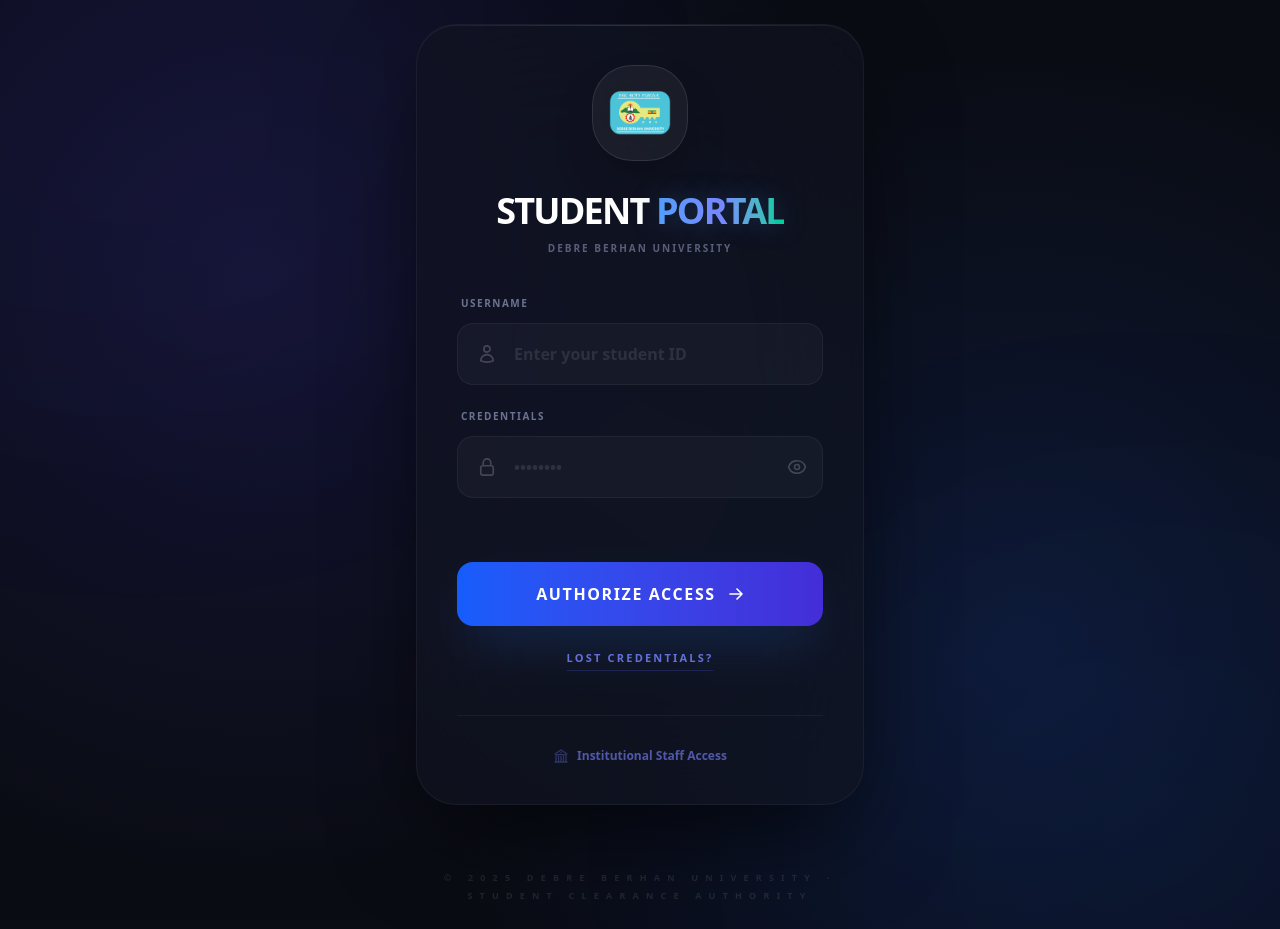
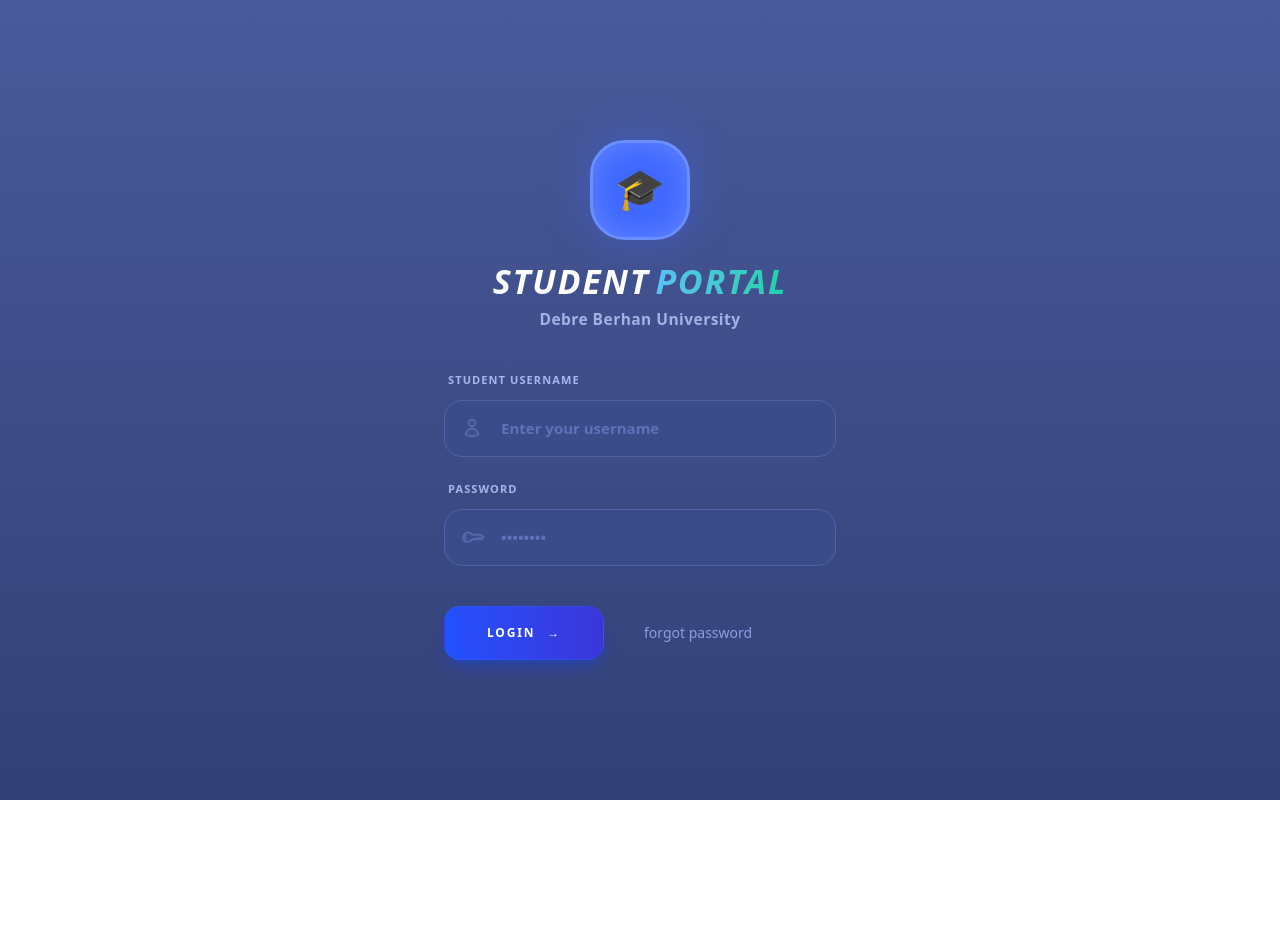
Before and after one commit to awokedersie/Student-Clearance, a React (Vite) app in the folder client/: page /login in a window 1280 px wide. After the commit the page ends 800 px from the top, so only its background shows below. Built offline with nearby package versions, Linux system fonts and the light colour scheme.

Commit message:
style: exactly match student login page to the provided image design

```diff
--- a/client/src/components/student/StudentLogin.tsx
+++ b/client/src/components/student/StudentLogin.tsx
@@ -6,7 +6,6 @@
 const Login: React.FC = () => {
     const [username, setUsername] = useState('');
     const [password, setPassword] = useState('');
-    const [showPassword, setShowPassword] = useState(false);
     const [error, setError] = useState('');
     const [loading, setLoading] = useState(false);
     const navigate = useNavigate();
@@ -35,19 +34,15 @@
     };
 
     return (
-        <div className="login-page student-portal">
-            {/* Background Decorative Elements */}
-            <div className="bg-decorative-1"></div>
-            <div className="bg-decorative-2"></div>
+        <div className="login-page">
+            <div className="login-content">
 
-            <div className="login-content">
-                {/* Login Container */}
-                <div className="login-card">
-                    <div className="relative z-10">
-                        {/* Logo/Identity Area */}
-                        <div className="text-center mb-10">
+                {/* Logo and Typography */}
+                <div className="login-title-container">
+                    <div className="flex justify-center mb-4">
                         <div className="logo-container">
-                                <img src="/logo.png" className="w-full h-full object-contain p-4" alt="DBU Logo" />
+                            <span className="text-[40px] leading-none mb-1">🎓</span>
+                        </div>
                     </div>
                     <h1 className="login-title">
                         STUDENT <span className="portal-accent">PORTAL</span>
@@ -56,17 +51,18 @@
                 </div>
 
                 {error && (
-                            <div className="error-message animate-in fade-in slide-in-from-top-2">
+                    <div className="error-message">
                         ⚠️ {error}
                     </div>
                 )}
 
-                        <form onSubmit={handleSubmit} className="space-y-6">
-                            <div className="space-y-1">
-                                <label className="form-label">Username</label>
+                {/* Form Elements */}
+                <form onSubmit={handleSubmit} className="w-full mt-8">
+                    <div className="mb-6 relative">
+                        <label className="form-label">STUDENT USERNAME</label>
                         <div className="input-wrapper group">
                             <span className="input-icon">
-                                        <svg xmlns="http://www.w3.org/2000/svg" fill="none" viewBox="0 0 24 24" strokeWidth={2} stroke="currentColor" className="w-5 h-5">
+                                <svg xmlns="http://www.w3.org/2000/svg" fill="none" viewBox="0 0 24 24" strokeWidth={2.5} stroke="currentColor" className="w-5 h-5 opacity-70">
                                     <path strokeLinecap="round" strokeLinejoin="round" d="M15.75 6a3.75 3.75 0 1 1-7.5 0 3.75 3.75 0 0 1 7.5 0ZM4.501 20.118a7.5 7.5 0 0 1 14.998 0A17.933 17.933 0 0 1 12 21.75c-2.676 0-5.216-.584-7.499-1.632Z" />
                                 </svg>
                             </span>
@@ -74,50 +70,33 @@
                                 type="text"
                                 value={username}
                                 onChange={(e) => setUsername(e.target.value)}
-                                        placeholder="Enter your student ID"
+                                placeholder="Enter your username"
                                 className="input-field"
                                 required
                             />
                         </div>
                     </div>
 
-                            <div className="space-y-1">
-                                <label className="form-label">Credentials</label>
-                                <div className="input-wrapper relative group">
+                    <div className="mb-8 relative">
+                        <label className="form-label">PASSWORD</label>
+                        <div className="input-wrapper group">
                             <span className="input-icon">
-                                        <svg xmlns="http://www.w3.org/2000/svg" fill="none" viewBox="0 0 24 24" strokeWidth={2} stroke="currentColor" className="w-5 h-5">
-                                            <path strokeLinecap="round" strokeLinejoin="round" d="M16.5 10.5V6.75a4.5 4.5 0 1 0-9 0v3.75m-.75 11.25h10.5a2.25 2.25 0 0 0 2.25-2.25v-6.75a2.25 2.25 0 0 0-2.25-2.25H6.75a2.25 2.25 0 0 0-2.25 2.25v6.75a2.25 2.25 0 0 0 2.25 2.25Z" />
+                                <svg xmlns="http://www.w3.org/2000/svg" fill="none" viewBox="0 0 24 24" strokeWidth={2.5} stroke="currentColor" className="w-5 h-5 opacity-70 scale-x-[-1] -rotate-45">
+                                    <path strokeLinecap="round" strokeLinejoin="round" d="M15.75 5.25a3 3 0 0 1 3 3m3 0a6 6 0 0 1-7.029 5.912c-.563-.097-1.159.026-1.563.43L10.5 17.25H8.25v2.25H6v2.25H2.25v-2.818c0-.597.237-1.17.659-1.591l6.499-6.499c.404-.404.527-.1.43-.563A6 6 0 1 1 21.75 8.25Z" />
                                 </svg>
                             </span>
                             <input
-                                        type={showPassword ? "text" : "password"}
+                                type="password"
                                 value={password}
                                 onChange={(e) => setPassword(e.target.value)}
                                 placeholder="••••••••"
-                                        className="input-field pr-12"
+                                className="input-field"
                                 required
                             />
-                                    <button
-                                        type="button"
-                                        onClick={() => setShowPassword(!showPassword)}
-                                        className="absolute right-4 top-1/2 -translate-y-1/2 text-white/20 hover:text-blue-400 transition-colors focus:outline-none"
-                                        title={showPassword ? "Hide password" : "Show password"}
-                                    >
-                                        {showPassword ? (
-                                            <svg xmlns="http://www.w3.org/2000/svg" fill="none" viewBox="0 0 24 24" strokeWidth={2} stroke="currentColor" className="w-5 h-5">
-                                                <path strokeLinecap="round" strokeLinejoin="round" d="M3.98 8.223A10.477 10.477 0 0 0 1.934 12C3.226 16.338 7.244 19.5 12 19.5c.993 0 1.953-.138 2.863-.395M6.228 6.228A10.451 10.451 0 0 1 12 4.5c4.756 0 8.773 3.162 10.065 7.498a10.522 10.522 0 0 1-4.293 5.774M6.228 6.228 3 3m3.228 3.228 3.65 3.65m7.894 7.894L21 21m-3.228-3.228-3.65-3.65m0 0a3 3 0 1 0-4.243-4.243m4.242 4.242L9.88 9.88" />
-                                            </svg>
-                                        ) : (
-                                            <svg xmlns="http://www.w3.org/2000/svg" fill="none" viewBox="0 0 24 24" strokeWidth={2} stroke="currentColor" className="w-5 h-5">
-                                                <path strokeLinecap="round" strokeLinejoin="round" d="M2.036 12.322a1.012 1.012 0 0 1 0-.639C3.423 7.51 7.36 4.5 12 4.5c4.638 0 8.573 3.007 9.963 7.178.07.207.07.431 0 .639C20.577 16.49 16.64 19.5 12 19.5c-4.638 0-8.573-3.007-9.963-7.178Z" />
-                                                <path strokeLinecap="round" strokeLinejoin="round" d="M15 12a3 3 0 1 1-6 0 3 3 0 0 1 6 0Z" />
-                                            </svg>
-                                        )}
-                                    </button>
                         </div>
                     </div>
 
-                            <div className="flex flex-col gap-6 pt-4">
+                    <div className="login-actions">
                         <button
                             type="submit"
                             disabled={loading}
@@ -127,42 +106,16 @@
                                 <div className="w-5 h-5 border-2 border-white/30 border-t-white rounded-full animate-spin"></div>
                             ) : (
                                 <>
-                                            <span>Authorize Access</span>
-                                            <svg xmlns="http://www.w3.org/2000/svg" fill="none" viewBox="0 0 24 24" strokeWidth={2.5} stroke="currentColor" className="w-4 h-4 transition-transform group-hover:translate-x-1">
-                                                <path strokeLinecap="round" strokeLinejoin="round" d="M13.5 4.5 21 12m0 0-7.5 7.5M21 12H3" />
-                                            </svg>
+                                    LOGIN <span>&rarr;</span>
                                 </>
                             )}
                         </button>
 
-                                <div className="flex items-center justify-center">
-                                    <Link
-                                        to="/forgot-password"
-                                        className="text-[11px] font-black uppercase tracking-[0.2em] text-indigo-400/80 hover:text-indigo-300 transition-all underline underline-offset-8 decoration-indigo-500/20"
-                                    >
-                                        Lost credentials?
+                        <Link to="/forgot-password" className="forgot-password-link">
+                            forgot password
                         </Link>
                     </div>
-                            </div>
                 </form>
-
-                        <div className="mt-12 pt-8 border-t border-white/5 text-center">
-                            <Link
-                                to="/admin/login"
-                                className="footer-link group"
-                            >
-                                <svg xmlns="http://www.w3.org/2000/svg" fill="none" viewBox="0 0 24 24" strokeWidth={2} stroke="currentColor" className="w-4 h-4 opacity-50 group-hover:opacity-100 transition-opacity">
-                                    <path strokeLinecap="round" strokeLinejoin="round" d="M12 21v-8.25M15.75 21v-8.25M8.25 21v-8.25M3 9l9-6 9 6m-1.5 12V10.332A48.36 48.36 0 0 0 12 9.75c-2.551 0-5.056.2-7.5.582V21M3 21h18M12 6.75h.008v.008H12V6.75Z" />
-                                </svg>
-                                <span>Institutional Staff Access</span>
-                            </Link>
-                        </div>
-                    </div>
-                </div>
-
-                <p className="copyright-text">
-                    &copy; 2025 Debre Berhan University · Student Clearance Authority
-                </p>
             </div>
         </div>
     );
--- a/client/src/styles/student.css
+++ b/client/src/styles/student.css
@@ -21,112 +21,86 @@
 
 /* --- Refactored Login Page Styles --- */
 
-/* --- Premium Student Login Page Styles --- */
+/* --- Exact Match Premium Student Login Page Styles --- */
 
 .login-page {
-    @apply min-h-screen bg-[#0a0c14] flex items-center justify-center p-6 font-sans relative overflow-hidden;
-    background-image:
-        radial-gradient(circle at 20% 30%, rgba(79, 70, 229, 0.15) 0%, transparent 50%),
-        radial-gradient(circle at 80% 70%, rgba(37, 99, 235, 0.15) 0%, transparent 50%);
+    @apply min-h-screen flex flex-col items-center justify-center relative overflow-hidden font-sans;
+    background: linear-gradient(to bottom, #495a9b, #334076);
 }
 
-.bg-decorative-1 {
-    @apply absolute top-[-15%] left-[-15%] w-[50%] h-[50%] bg-indigo-600/10 rounded-full blur-[160px] animate-pulse;
-}
-
-.bg-decorative-2 {
-    @apply absolute bottom-[-15%] right-[-15%] w-[50%] h-[50%] bg-blue-600/10 rounded-full blur-[160px] animate-pulse delay-1000;
+/* Remove decorative backgrounds since the image doesn't have them */
+.bg-decorative-1, .bg-decorative-2 {
+    display: none;
 }
 
 .login-content {
-    @apply max-w-md w-full relative z-10;
+    @apply w-[440px] max-w-full px-6 relative z-10;
+}
+
+.login-card {
+    @apply w-full flex flex-col items-center;
 }
 
 .logo-container {
-    @apply inline-flex items-center justify-center w-24 h-24 bg-white/5 rounded-[40px] shadow-2xl mx-auto mb-8 transform transition-all duration-700 border border-white/10 backdrop-blur-3xl overflow-hidden relative;
+    @apply w-[100px] h-[100px] bg-[#3e68ff] rounded-[35px] flex items-center justify-center mb-2 border-[3px] border-[#6b8fff] relative;
+    box-shadow: 0 0 45px rgba(62, 104, 255, 0.4), inset 0 0 30px rgba(255, 255, 255, 0.2);
 }
 
-.logo-container::before {
-    content: '';
-    @apply absolute inset-0 bg-gradient-to-tr from-indigo-500/20 to-blue-500/20 opacity-0 transition-opacity duration-700;
-}
-
-.logo-container:hover {
-    @apply scale-110 -rotate-3 border-indigo-500/30;
-}
-
-.logo-container:hover::before {
-    @apply opacity-100;
+.login-title-container {
+    @apply text-center mb-10;
 }
 
 .login-title {
-    @apply text-4xl font-black text-white tracking-tighter uppercase leading-none;
+    @apply text-[34px] font-black text-white italic tracking-wider uppercase flex items-center justify-center gap-[6px] leading-none;
 }
 
 .portal-accent {
-    @apply text-transparent bg-clip-text bg-gradient-to-r from-blue-400 via-indigo-400 to-emerald-400;
-    text-shadow: 0 0 30px rgba(96, 165, 250, 0.3);
+    @apply text-transparent bg-clip-text bg-gradient-to-r from-[#59c3f5] to-[#1fd0a6] normal-case italic;
 }
 
 .login-subtitle {
-    @apply text-indigo-200/40 mt-3 font-semibold tracking-[0.2em] uppercase text-[10px];
-}
-
-.login-card {
-    @apply bg-[#111420]/60 backdrop-blur-3xl rounded-[40px] border border-white/5 p-10 relative overflow-hidden;
-    box-shadow:
-        0 40px 100px -20px rgba(0, 0, 0, 0.7),
-        inset 0 1px 1px 0 rgba(255, 255, 255, 0.05);
-}
-
-.login-card::after {
-    content: '';
-    @apply absolute top-0 left-0 w-full h-[1px] bg-gradient-to-r from-transparent via-white/20 to-transparent opacity-50;
+    @apply text-[#a3b1e3] mt-2.5 text-[15.5px] font-semibold tracking-[0.03em];
 }
 
 .error-message {
-    @apply mb-8 p-4 bg-red-500/10 border border-red-500/20 rounded-2xl text-red-300 text-xs font-bold text-center backdrop-blur-xl;
+    @apply mb-6 p-4 bg-red-500/10 border border-red-500/20 rounded-2xl text-red-300 text-xs font-bold text-center;
 }
 
 .form-label {
-    @apply block text-[10px] font-black text-indigo-200/50 uppercase tracking-[0.15em] mb-3 ml-1;
+    @apply block text-[11px] font-black text-[#a6b6ea] uppercase tracking-widest pl-1 mb-3;
 }
 
 .input-wrapper {
-    @apply relative;
+    @apply relative mb-1;
 }
 
 .input-icon {
-    @apply absolute left-5 top-1/2 -translate-y-1/2 text-lg text-white/20 transition-all duration-300 group-focus-within:text-blue-400 group-focus-within:scale-110;
+    @apply absolute left-[18px] top-1/2 -translate-y-1/2 transition-colors duration-300;
+    color: #6173b8;
+}
+
+.input-wrapper:focus-within .input-icon {
+    @apply text-[#bfa04d];
 }
 
 .input-field {
-    @apply w-full bg-white/[0.03] border border-white/5 rounded-2xl pl-14 pr-6 py-4.5 text-white font-semibold transition-all duration-300 placeholder:text-white/10;
+    @apply w-full bg-[#3b4c8a] border-[1.5px] border-[#5063a6] rounded-[18px] pl-[56px] pr-4 py-4 text-[#e2e8f0] font-[600] transition-all duration-300 placeholder:text-[#5e71ba] text-[15px];
 }
 
 .input-field:focus {
-    @apply outline-none bg-white/[0.06] border-blue-500/30 ring-4 ring-blue-500/10;
+    @apply outline-none border-[#1f63e6] ring-2 ring-[#0a46c6] bg-[#3b4c8a];
+}
+
+.login-actions {
+    @apply flex items-center gap-6 mt-10 w-full;
 }
 
 .submit-button {
-    @apply w-full bg-gradient-to-r from-blue-600 to-indigo-700 hover:from-blue-500 hover:to-indigo-600 text-white font-black py-5 rounded-2xl shadow-2xl shadow-blue-500/20 transform active:scale-95 transition-all duration-300 mt-6 tracking-widest uppercase flex items-center justify-center gap-3 relative overflow-hidden;
+    @apply bg-gradient-to-r from-[#2151ff] to-[#3a35d9] hover:from-[#1d44e6] hover:to-[#312cb8] text-white font-[900] py-[18px] px-8 rounded-2xl flex items-center justify-center gap-3 transition-all shadow-lg shadow-blue-700/40 tracking-[0.15em] uppercase text-xs w-[160px] whitespace-nowrap border border-blue-500/20 active:scale-95;
 }
 
-.submit-button::before {
-    content: '';
-    @apply absolute inset-0 bg-gradient-to-r from-transparent via-white/10 to-transparent -translate-x-full transition-transform duration-1000;
-}
-
-.submit-button:hover::before {
-    @apply translate-x-full;
-}
-
-.footer-link {
-    @apply text-indigo-400/60 hover:text-white text-xs font-bold transition-all flex items-center justify-center gap-2 mx-auto decoration-2 underline-offset-4 hover:underline;
-}
-
-.copyright-text {
-    @apply text-[9px] font-black text-white/10 uppercase tracking-[0.8em] mt-16 text-center leading-loose;
+.forgot-password-link {
+    @apply text-[#8b9de3] hover:text-white text-sm transition-colors font-medium flex-1 ml-4;
 }
 
 /* --- StudentLayout.tsx --- */
```
Lines whose indentation alone changed are shown as unchanged.
